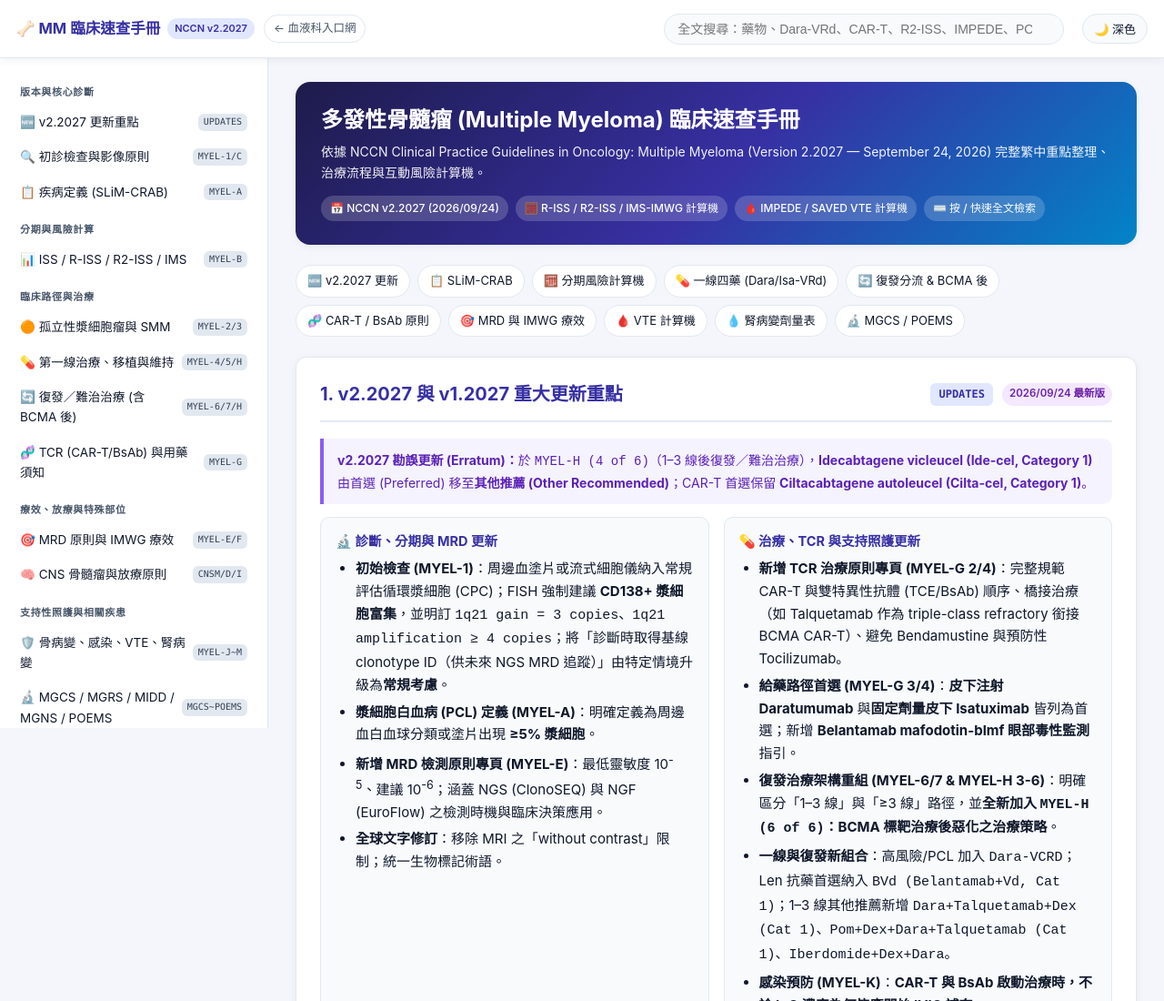
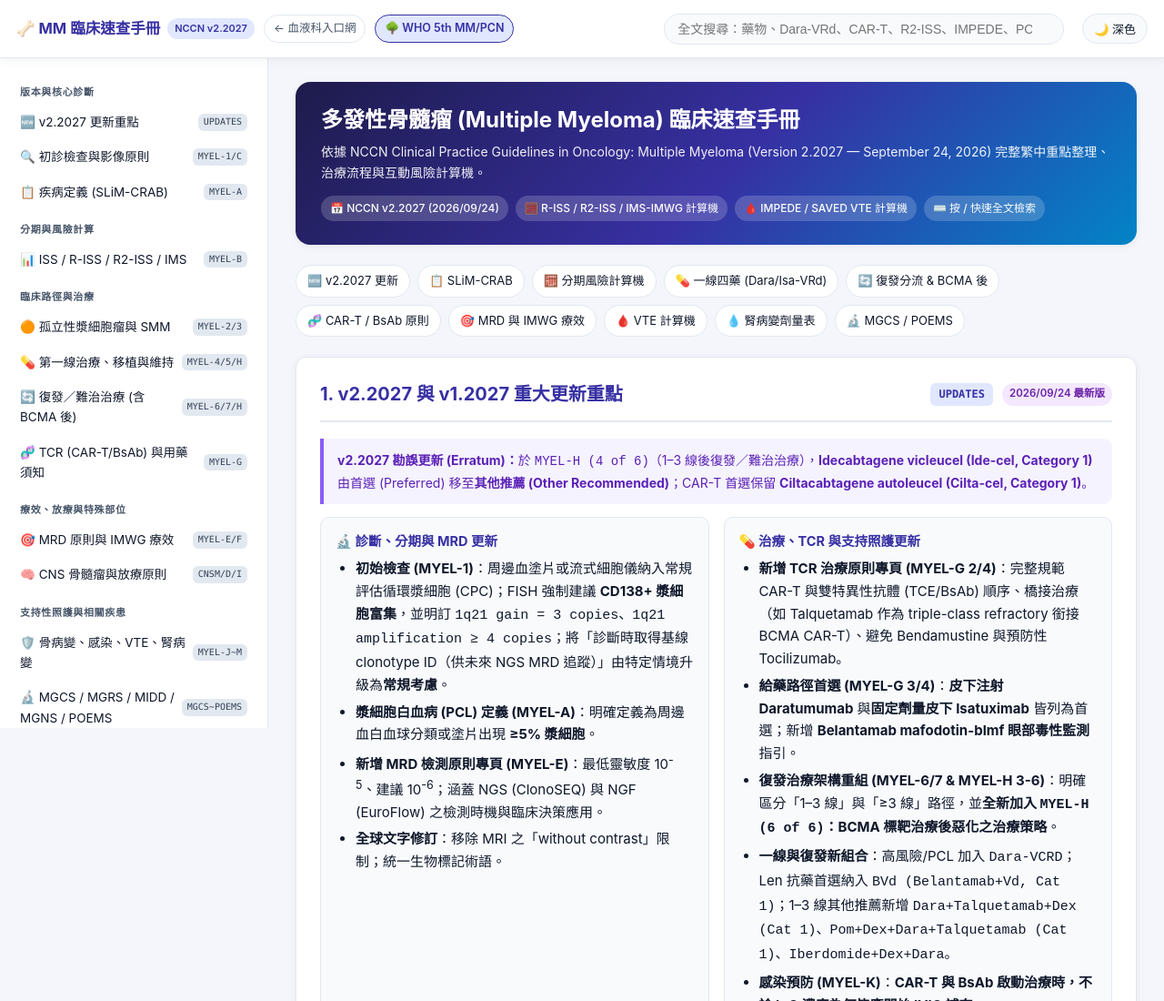
Before and after one commit to LiChiaHans/mm-nccn-guide, a plain HTML site: page index.html in a window 1280 px wide. Shown: the top 1100 px of the page at 91% size. Drawn offline with Linux system fonts and the light colour scheme.

Commit message:
Add WHO 5th edition deep link to topbar

```diff
--- a/index.html
+++ b/index.html
@@ -135,6 +135,19 @@
       border-color: var(--primary);
       background: var(--primary-light);
     }
+    .who-top-link {
+      font-size: 12.5px;
+      color: var(--primary);
+      text-decoration: none;
+      border: 1px solid var(--primary);
+      background: var(--primary-light);
+      padding: 4px 10px;
+      border-radius: 999px;
+      white-space: nowrap;
+      transition: all .15s;
+      font-weight: 600;
+    }
+    .who-top-link:hover { opacity: 0.88; }
     .search-wrap {
       flex: 1;
       max-width: 440px;
@@ -627,6 +640,7 @@
       <span class="ver">NCCN v2.2027</span>
     </div>
     <a class="portal-link" href="https://lichiahans.github.io/hematology-portal/" target="_blank" rel="noopener">← 血液科入口網</a>
+    <a class="who-top-link" href="https://lichiahans.github.io/who5-hematolymphoid-guide/#ch4-pcn" target="_blank" rel="noopener" title="開啟 WHO 第 5 版漿細胞腫瘤 (MM/PCN) 分類">🌳 WHO 5th MM/PCN</a>
     <div class="search-wrap">
       <input type="text" id="searchInput" class="search-input" placeholder="全文搜尋：藥物、Dara-VRd、CAR-T、R2-ISS、IMPEDE、POEMS..." aria-label="搜尋指引內容" />
       <button class="search-clear" id="searchClear" aria-label="清除搜尋">✕</button>
```
